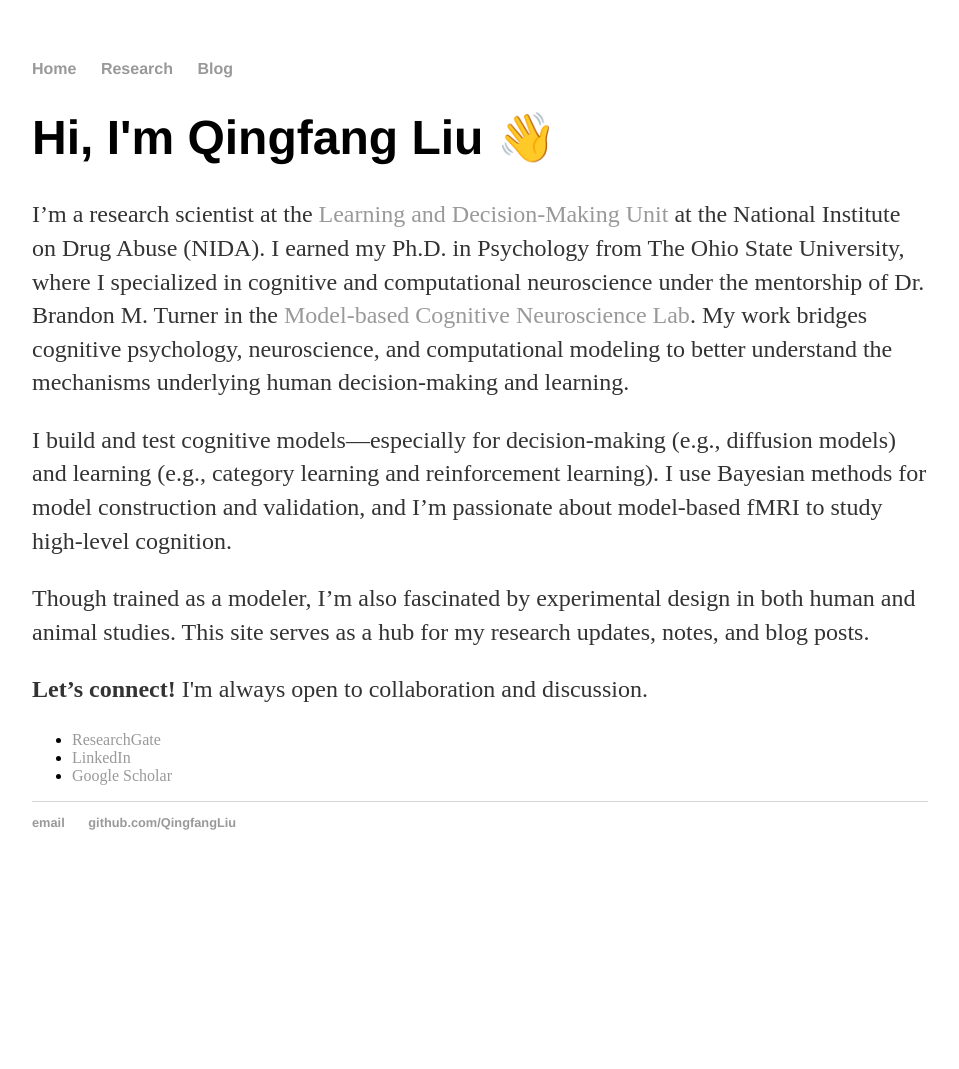
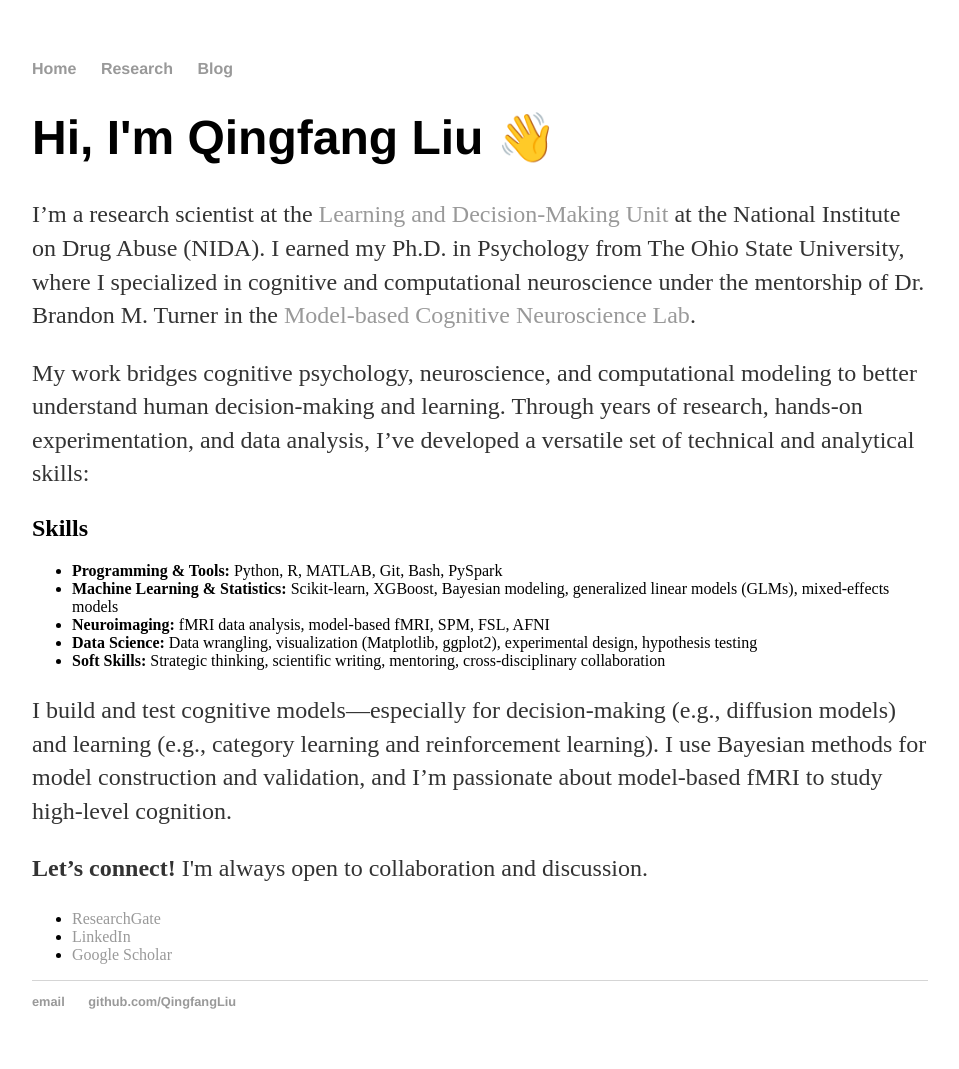
Before and after one commit to QingfangLiu/qingfangliu.github.io, a Jekyll site: the page built from index.html, in a window 1280 px wide. Shown: the whole page, without its empty margins (160-1119 px from the left). Built offline with Jekyll 4.4.1, drawn with Linux system fonts in a browser that asks for light colours; before the commit the page ends 900 px from its top, so only the background shows below that.

Commit message:
update self intro

```diff
--- a/index.html
+++ b/index.html
@@ -11,18 +11,27 @@ title: Qingfang Liu
 <a href="https://irp.nida.nih.gov/organization/cnsb/learning-and-decision-making-unit/" target="_blank">Learning and Decision-Making Unit</a>
 at the National Institute on Drug Abuse (NIDA). I earned my Ph.D. in Psychology from The Ohio State University, where I specialized in cognitive and computational neuroscience under the mentorship of Dr. Brandon M. Turner in the
 <a href="https://turner-mbcn.com/" target="_blank">Model-based Cognitive Neuroscience Lab</a>.
-My work bridges cognitive psychology, neuroscience, and computational modeling to better understand the mechanisms underlying human decision-making and learning.
   </p>
+
+
+  <p>
+My work bridges cognitive psychology, neuroscience, and computational modeling to better understand human decision-making and learning. Through years of research, hands-on experimentation, and data analysis, I’ve developed a versatile set of technical and analytical skills:
+</p>
+
+<h2>Skills</h2>
+<ul>
+  <li><strong>Programming & Tools:</strong> Python, R, MATLAB, Git, Bash, PySpark</li>
+  <li><strong>Machine Learning & Statistics:</strong> Scikit-learn, XGBoost, Bayesian modeling, generalized linear models (GLMs), mixed-effects models</li>
+  <li><strong>Neuroimaging:</strong> fMRI data analysis, model-based fMRI, SPM, FSL, AFNI</li>
+  <li><strong>Data Science:</strong> Data wrangling, visualization (Matplotlib, ggplot2), experimental design, hypothesis testing</li>
+  <li><strong>Soft Skills:</strong> Strategic thinking, scientific writing, mentoring, cross-disciplinary collaboration</li>
+</ul>
+
 
   <p>
     I build and test cognitive models—especially for decision-making (e.g., diffusion models) and learning
     (e.g., category learning and reinforcement learning). I use Bayesian methods for model construction and
     validation, and I’m passionate about model-based fMRI to study high-level cognition.
-  </p>
-
-  <p>
-    Though trained as a modeler, I’m also fascinated by experimental design in both human and animal studies.
-    This site serves as a hub for my research updates, notes, and blog posts.
   </p>
 
   <p><strong>Let’s connect!</strong> I'm always open to collaboration and discussion.</p>
```
